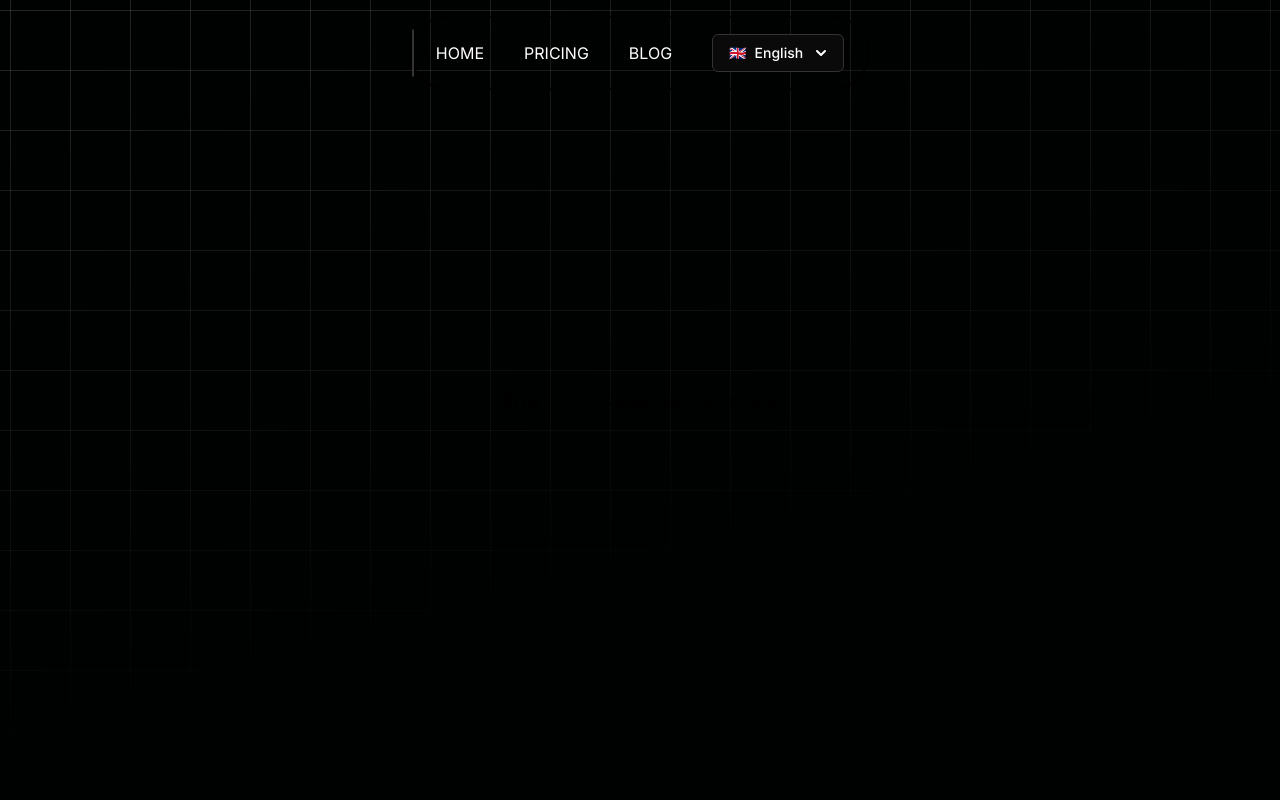
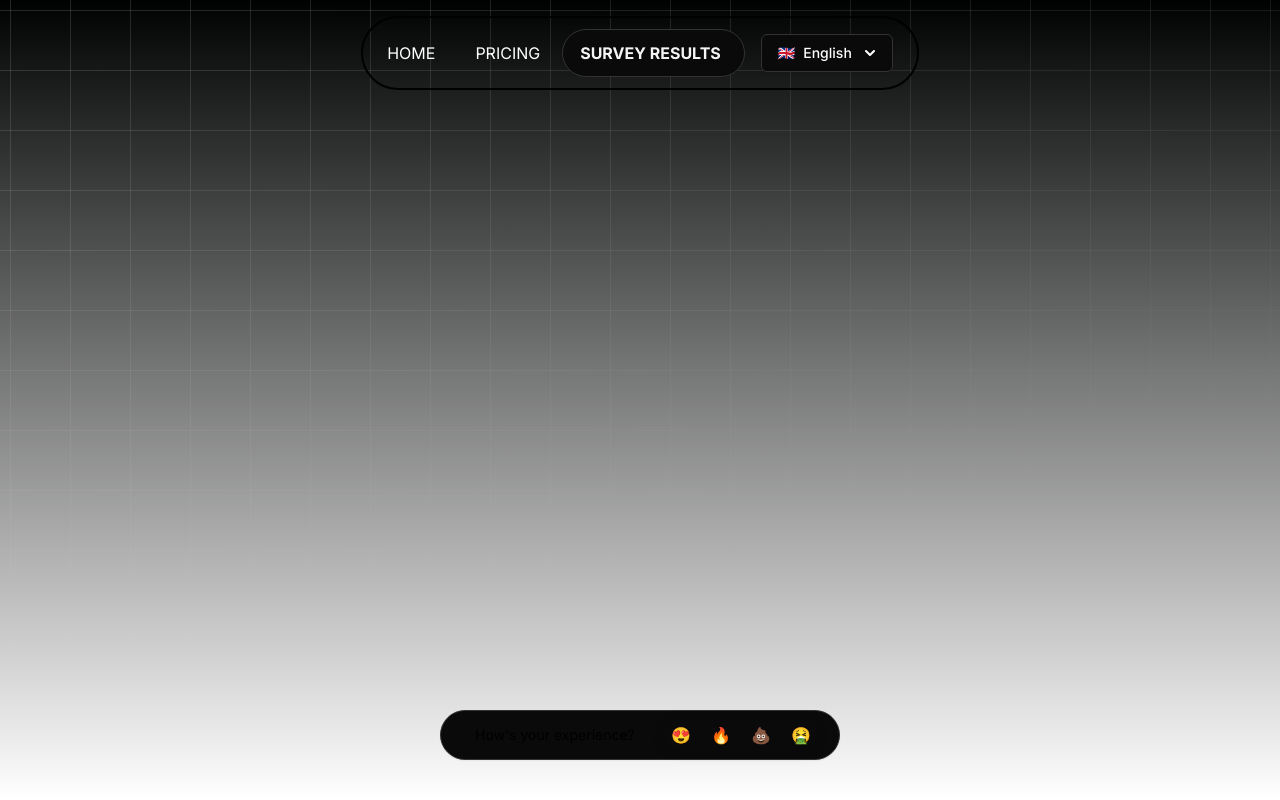
Before and after one commit to remcostoeten/emoji-feedback-widget, a Next.js app: page /survey-results in a window 1280 px wide. Before the commit this address had no page. Built offline with nearby package versions, Linux system fonts and the light colour scheme.

Commit message:
feat: proper usage of storage and nice submit message

```diff
--- /dev/null
+++ b/src/app/survey-results/page.tsx
@@ -0,0 +1,10 @@
+import { Feedback } from "@/components/FeedbackLogic";
+import React from "react";
+
+export default function page() {
+  return (
+    // <div className="mx-auto max-w-4xl p-10 flex flex-col gap-10">
+    <Feedback />
+    // </div>
+  );
+}
--- a/src/components/FeedbackLogic.tsx
+++ b/src/components/FeedbackLogic.tsx
@@ -8,14 +8,26 @@ import { submitFeedbackAction } from "@/core/server/actions";
 import EmojiButton from "./EmojiButton";
 import { CloseIcon } from "./Icons";
 import { useTranslation } from "react-i18next";
-import { RATE_LIMIT_INTERVAL, TIME_TO_SHOW_FEEDBACK_FORM, opinionEmojis } from "@/core/config";
-import { showFeedbackMotionConfig, afterEmojiClick, formAnimation } from "@/core/config/motion-config";
+import {
+  RATE_LIMIT_INTERVAL,
+  TIME_TO_SHOW_FEEDBACK_FORM,
+  opinionEmojis,
+} from "@/core/config";
+import {
+  showFeedbackMotionConfig,
+  afterEmojiClick,
+  formAnimation,
+} from "@/core/config/motion-config";
 import useLocalStorage from "@/core/hooks/useLocalStorage";
+import SparklesText from "./misc/SparkleText";
 
 export function Feedback() {
   const { t } = useTranslation();
-  const [feedbackHidden, setFeedbackHidden] = useLocalStorage('feedbackHidden', false);
-  const [storedEmoji, setStoredEmoji] = useLocalStorage('selectedEmoji', null);
+  const [feedbackHidden, setFeedbackHidden] = useLocalStorage(
+    "feedbackHidden",
+    false,
+  );
+  const [storedEmoji, setStoredEmoji] = useLocalStorage("selectedEmoji", null);
   const [selectedOpinion, setSelectedOpinion] = useState(null);
   const [isSubmitted, setSubmissionState] = useState(false);
   const [isTextareaFocused, setIsTextareaFocused] = useState(false);
@@ -27,10 +39,17 @@ export function Feedback() {
   const formRef = useRef(null);
 
   const isButtonEnabled = feedbackText.trim().length > 0 && !isRateLimited;
+  const selectedEmojiObject = opinionEmojis.find(
+    (item) => item.text === storedEmoji,
+  );
+  const selectedEmoji = selectedEmojiObject ? selectedEmojiObject.emoji : "";
 
   useEffect(() => {
     if (!feedbackHidden && !storedEmoji) {
-      const timer = setTimeout(() => setFeedbackHidden(false), TIME_TO_SHOW_FEEDBACK_FORM);
+      const timer = setTimeout(
+        () => setFeedbackHidden(false),
+        TIME_TO_SHOW_FEEDBACK_FORM,
+      );
       return () => clearTimeout(timer);
     }
   }, [feedbackHidden, storedEmoji, setFeedbackHidden]);
@@ -38,7 +57,8 @@ export function Feedback() {
   useEffect(() => {
     const lastSubmissionTime = localStorage.getItem("lastFeedbackSubmission");
     if (lastSubmissionTime) {
-      const timeSinceLastSubmission = Date.now() - parseInt(lastSubmissionTime, 10);
+      const timeSinceLastSubmission =
+        Date.now() - parseInt(lastSubmissionTime, 10);
       if (timeSinceLastSubmission < RATE_LIMIT_INTERVAL) {
         setIsRateLimited(true);
         const remainingTime = RATE_LIMIT_INTERVAL - timeSinceLastSubmission;
@@ -128,17 +148,28 @@ export function Feedback() {
           <motion.div
             layout
             initial={{ borderRadius: "2rem" }}
-            animate={{ borderRadius: selectedOpinion || storedEmoji ? "0.5rem" : "2rem" }}
-            className="min-w-[300px] md:min-w-[400px] h-auto w-fit border py-2 bg-section-light hover:bg-[#171716] shadow-sm border-border transition-all bezier-ones duration-500 gap-4"
+            animate={{
+              borderRadius: selectedOpinion || storedEmoji ? "0.5rem" : "2rem",
+            }}
+            className="min-w-[300px] md:min-w-[400px] h-auto w-fit border py-2 bg-section-light hover:bg-[#171716] shadow-sm border-border transition-all bezier-ones duration-500 gap-4 relative"
           >
             {!isTextareaVisible && !storedEmoji ? (
               <div className="flex flex-wrap items-center justify-between w-full px-7 translate-x-1.5 gap-x-6">
                 <h2 id="feedback-label" className="text-sm text-disabled">
                   {t("feedbackLabel")}
                 </h2>
-                <div className="flex items-center text-text emojis" role="group" aria-labelledby="feedback-label">
+                <div
+                  className="flex items-center text-text emojis"
+                  role="group"
+                  aria-labelledby="feedback-label"
+                >
                   {opinionEmojis.map((item) => (
-                    <EmojiButton key={item.text} item={item} selectedOpinion={selectedOpinion} onSelect={handleEmojiSelect} />
+                    <EmojiButton
+                      key={item.text}
+                      item={item}
+                      selectedOpinion={selectedOpinion}
+                      onSelect={handleEmojiSelect}
+                    />
                   ))}
                 </div>
               </div>
@@ -158,7 +189,7 @@ export function Feedback() {
                       animate={afterEmojiClick.animate}
                       exit={afterEmojiClick.exit}
                       transition={afterEmojiClick.transition}
-                      className="mx-auto flex items-center flex-col relative"
+                      className="mx-auto flex items-center flex-col "
                     >
                       <motion.form
                         initial={formAnimation.initial}
@@ -167,9 +198,13 @@ export function Feedback() {
                         exit={formAnimation.exit}
                         ref={formRef}
                         onSubmit={handleSubmit}
-                        className="flex flex-col mx-auto w-full px-4 gap-4 falling-effect"
+                        className="flex flex-col mx-auto w-full px-4 gap-4 "
                       >
-                        <input type="hidden" name="opinion" value={selectedOpinion || storedEmoji || ''} />
+                        <input
+                          type="hidden"
+                          name="opinion"
+                          value={selectedOpinion || storedEmoji || ""}
+                        />
                         <textarea
                           name="feedback"
                           value={feedbackText}
@@ -184,7 +219,12 @@ export function Feedback() {
                           <BorderBeam size={250} duration={12} delay={9} />
                         )}
                         <div className="flex items-center justify-end w-full">
-                          <CoolButton hasCoolMode={true} isNotEmpty={isButtonEnabled} onClick={() => formRef.current?.requestSubmit()} isLoading={isLoading} />
+                          <CoolButton
+                            hasCoolMode={true}
+                            isNotEmpty={isButtonEnabled}
+                            onClick={() => formRef.current?.requestSubmit()}
+                            isLoading={isLoading}
+                          />
                         </div>
                       </motion.form>
                     </motion.div>
@@ -195,13 +235,15 @@ export function Feedback() {
                     initial={{ opacity: 0 }}
                     animate={{ opacity: 1 }}
                     exit={{ opacity: 0 }}
-                    className="flex flex-col items-center justify-start gap-2 pt-4 text-sm font-normal"
+                    className="flex flex-col items-center justify-center p-4"
                     role="status"
                   >
-                    <div className="flex h-8 w-8 items-center justify-center rounded-full bg-blue-500 dark:bg-sky-500">
-                      <span aria-hidden="true">✓</span>
-                    </div>
-                    {t("postSubmitText")}
+                    <span aria-hidden="true" className="text-2xl">
+                      {selectedEmoji}
+                    </span>
+                    <p className="text-center">
+                      <SparklesText text={t("postSubmitText")} />
+                    </p>
                   </motion.div>
                 )}
               </AnimatePresence>
--- a/src/components/misc/BorderEffects.tsx
+++ b/src/components/misc/BorderEffects.tsx
@@ -35,7 +35,7 @@ export const BorderBeam = ({
         } as React.CSSProperties
       }
       className={cn(
-        "pointer-events-none absolute inset-0 rounded-[inherit] [border:calc(var(--border-width)*1px)_solid_transparent]",
+        "pointer-events-none absolute inset-0  [border:calc(var(--border-width)*1px)_solid_transparent]  rounded-xl",
 
         // mask styles
         "![mask-clip:padding-box,border-box] ![mask-composite:intersect] [mask:linear-gradient(transparent,transparent),linear-gradient(white,white)]",
--- a/src/components/misc/SparkleText.tsx
+++ b/src/components/misc/SparkleText.tsx
@@ -105,7 +105,7 @@ const SparklesText: React.FC<SparklesTextProps> = ({
 
   return (
     <div
-      className={cn("text-6xl font-bold", className)}
+      className={cn("text-xl font-bold", className)}
       {...props}
       style={
         {
--- a/src/components/shells/Header.tsx
+++ b/src/components/shells/Header.tsx
@@ -10,6 +10,7 @@ import React, {
 import { motion } from "framer-motion";
 import { usePathname } from "next/navigation";
 import LanguageDropdown from "../misc/LanguageDropdown";
+import { t } from "i18next";
 
 export const Header = () => {
   return <SlideTabs />;
@@ -38,11 +39,11 @@ const SlideTabs = () => {
           Pricing
         </Tab>
         <Tab
-          href="/blog"
+          href="survey-results"
           setPosition={setPosition}
-          isActive={pathname === "/blog"}
+          isActive={pathname === "/survey-results"}
         >
-          Blog
+          {t("surveyResults")}
         </Tab>
         <Tab
           languageDropdown
--- a/src/core/locales/en.json
+++ b/src/core/locales/en.json
@@ -10,5 +10,6 @@
   "emptyFeedbackError": "Please provide additional feedback before submitting.",
   "feedbackSuccess": "Feedback saved successfully",
   "feedbackError": "Error saving feedback",
-  "submitError": "An error occurred while submitting feedback. Please try again."
+  "submitError": "An error occurred while submitting feedback. Please try again.",
+  "surveyResults": "Survey results"
 }
--- a/src/core/locales/nl.json
+++ b/src/core/locales/nl.json
@@ -10,5 +10,6 @@
   "emptyFeedbackError": "Geef alsjeblieft aanvullende feedback voordat je indient.",
   "feedbackSuccess": "Feedback succesvol opgeslagen",
   "feedbackError": "Fout bij het opslaan van feedback",
-  "submitError": "Er is een fout opgetreden bij het indienen van feedback. Probeer het opnieuw."
+  "submitError": "Er is een fout opgetreden bij het indienen van feedback. Probeer het opnieuw.",
+  "surveyResults": "Enquêteresultaten"
 }
```
Also changed, not shown: feedback.json (+12 -0 lines).
